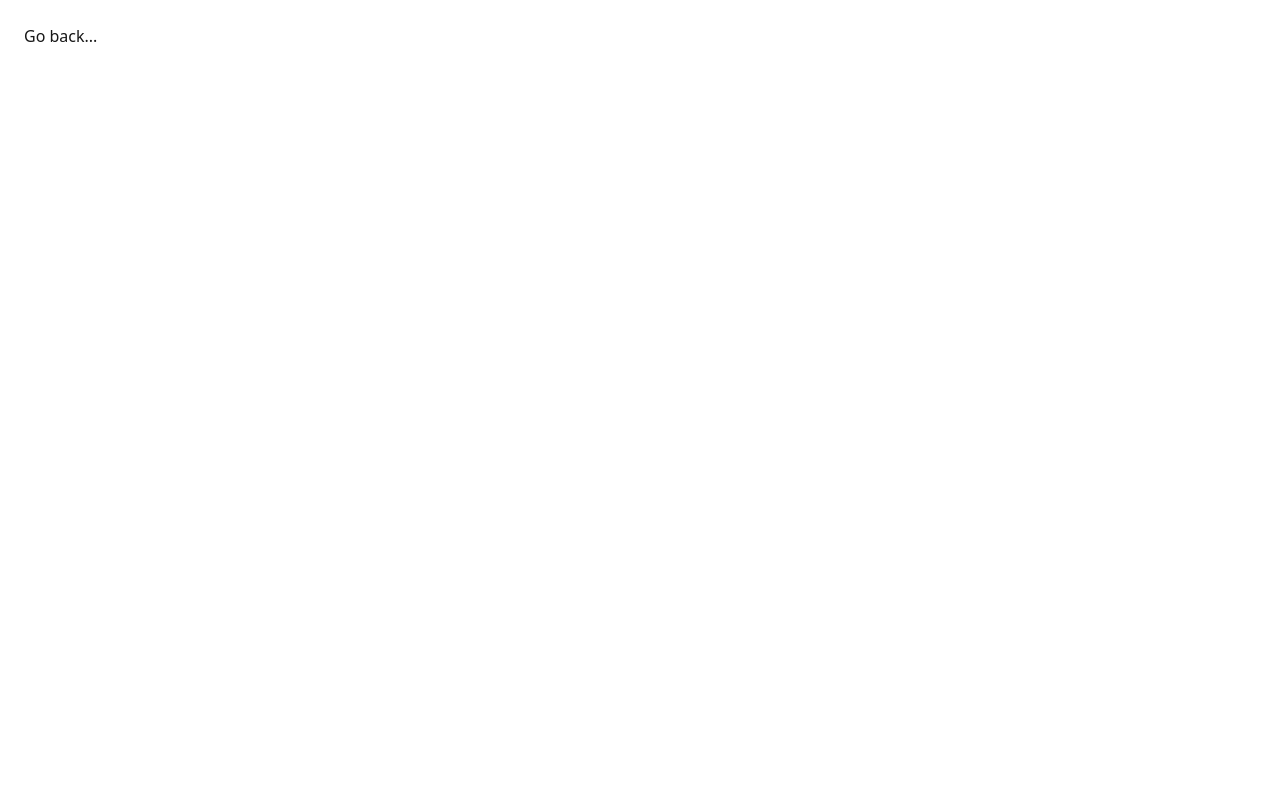
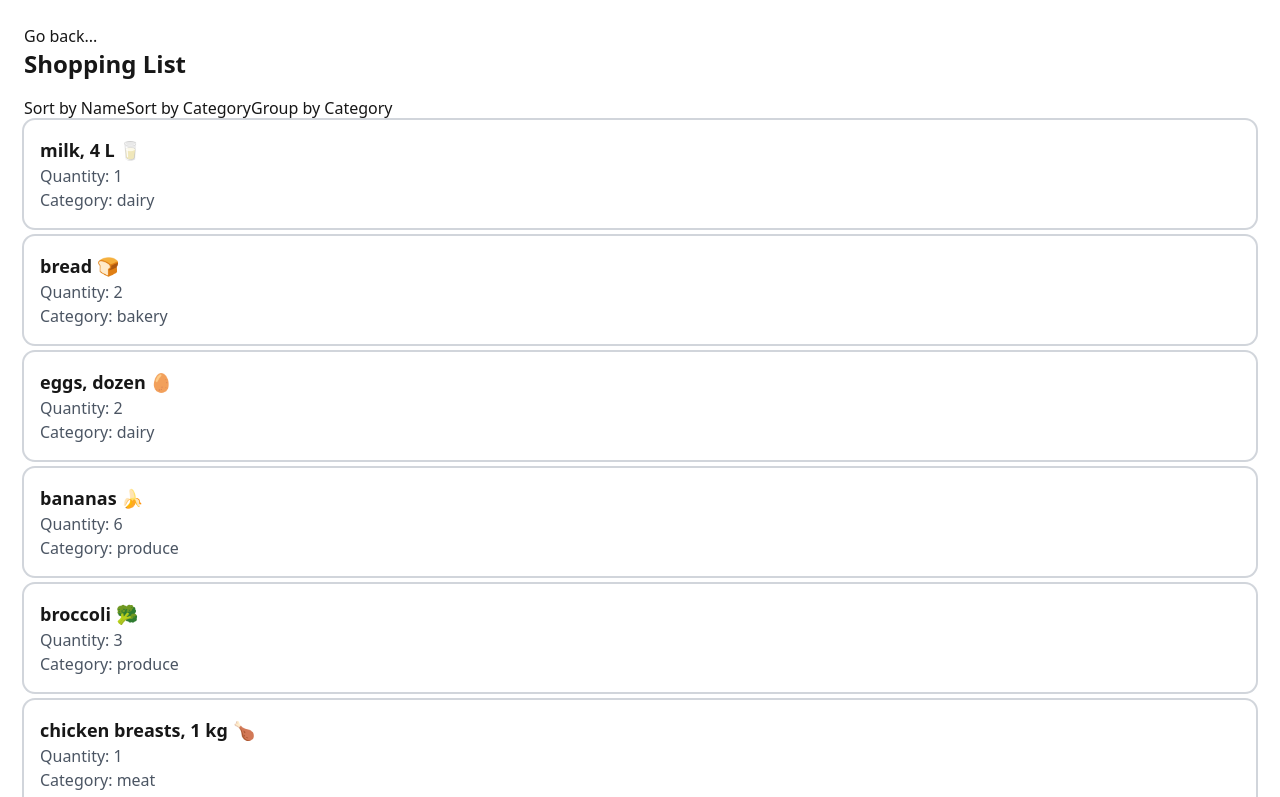
Before and after one commit to FlawlessCasual17/cprg306-assignments, a Next.js app: page /week-6 in a window 1280 px wide. Shown: the top 797 px of the page. Built offline with nearby package versions, Linux system fonts and the light colour scheme.

Commit message:
Major changes for `week-6` module
Signed-off-by: FlawlessCasual17 <07e5297d5b@c0x0.com>

```diff
--- a/app/week-6/items.js
+++ b/app/week-6/item.js
@@ -1,8 +1,8 @@
 import './styles.css'
 
-export default function Item({ id, name, quantity, price }) {
-    return ( // dprint-ignore
-        <li key={id} className='ring-2 ring-gray-300 p-4 mb-2 rounding bg-white shadow-sm'>
+export default function Item({ id, name, quantity, category }) {
+    return (
+        <li className='ring-2 ring-gray-300 p-4 mb-2 rounding bg-white shadow-sm'>
             <div className='font-semibold text-lg'>{name}</div>
             <div className='text-gray-600'>Quantity: {quantity}</div>
             <div className='text-gray-600'>Category: {category}</div>
--- a/app/week-6/list-item.js
+++ b/app/week-6/list-item.js
@@ -1,7 +1,60 @@
 import { useState } from 'react'
+import Item from './item'
 import jsonItems from './items.json'
-
 
 export default function ListItem() {
     const [sortBy, setSortBy] = useState('name')
+    const [items, setItems] = useState(jsonItems)
+    const [groupByCategory, setGroupByCategory] = useState(false)
+
+    const sortItems = () =>
+        setItems([...items].sort((a, b) =>
+            sortBy === 'name' ?
+                a.name.localeCompare(b.name) : a.category.localeCompare(b.category)
+        ))
+    // if (sortBy === 'name')
+    //     return a.name.localeCompare(b.name)
+    // else if (sortBy === 'category')
+    //     return a.category.localeCompare(b.category)
+
+    function sortByName() { setSortBy('name'); sortItems() }
+    function sortByCategory() { setSortBy('category'); sortItems() }
+
+    function handleGroupByCategory() {
+        setGroupByCategory(true)
+        const groupedItems = items.reduce((acc, item) => {
+            if (!acc[item.category]) acc[item.category] = []
+            acc[item.category].push(item)
+            return acc
+        })
+
+        Object.keys(groupedItems).sort().forEach(category => {
+            groupedItems[category].sort((a, b) => a.name.localeCompare(b.name))
+        })
+
+        setItems(groupedItems)
+    }
+
+    function renderItems() {
+        if (groupByCategory)
+            return Object.entries(items).map(([category, categoryItems]) =>
+                <div key={category}>
+                    <h2 className='text-xl font-bold mt-4 capitalize'>{category}</h2>
+                    <ul>{categoryItems.map(item => <Item key={item.id} {...item} />)}</ul>
+                </div>
+            )
+
+        return <ul>{items.map(item => <Item key={item.id} {...item} />)}</ul>
+    }
+
+    return (
+        <div>
+            <button onClick={sortByName}>Sort by Name</button>
+            <button onClick={sortByCategory}>Sort by Category</button>
+            <button onClick={handleGroupByCategory}>Group by Category</button>
+            {renderItems()}
+        </div>
+    )
+
+
 }
--- a/app/week-6/page.js
+++ b/app/week-6/page.js
@@ -1,11 +1,13 @@
 import Link from 'next/link'
+import ListItem from './list-item'
 
 export default function Page() {
     return (
         <main className='m-6'>
             {/* dprint-ignore */}
             <Link href='../'>Go back...</Link>
-
+            <h1 className='text-2xl font-bold mb-4'>Shopping List</h1>
+            <ListItem />
         </main>
     )
 }
```
